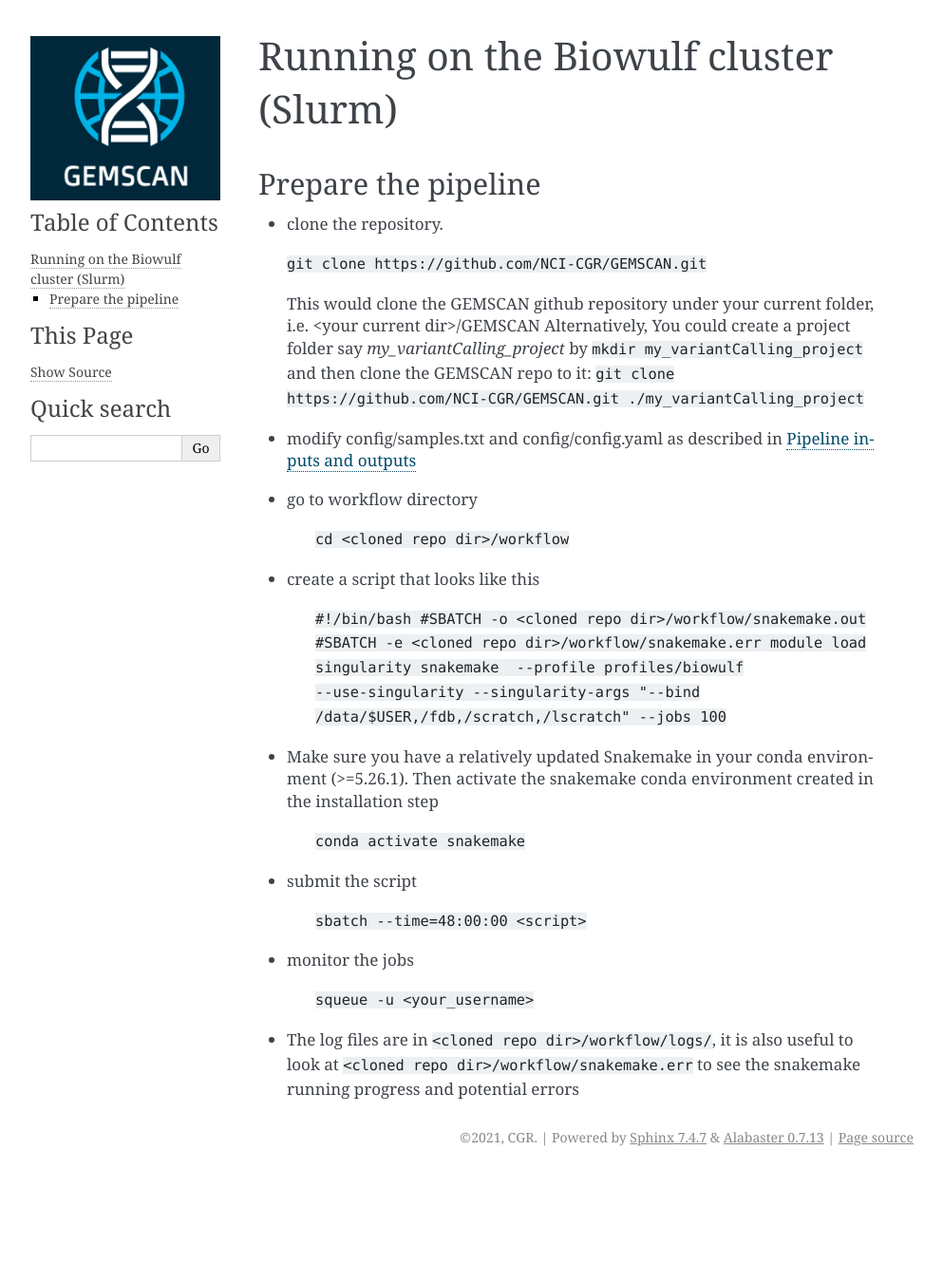
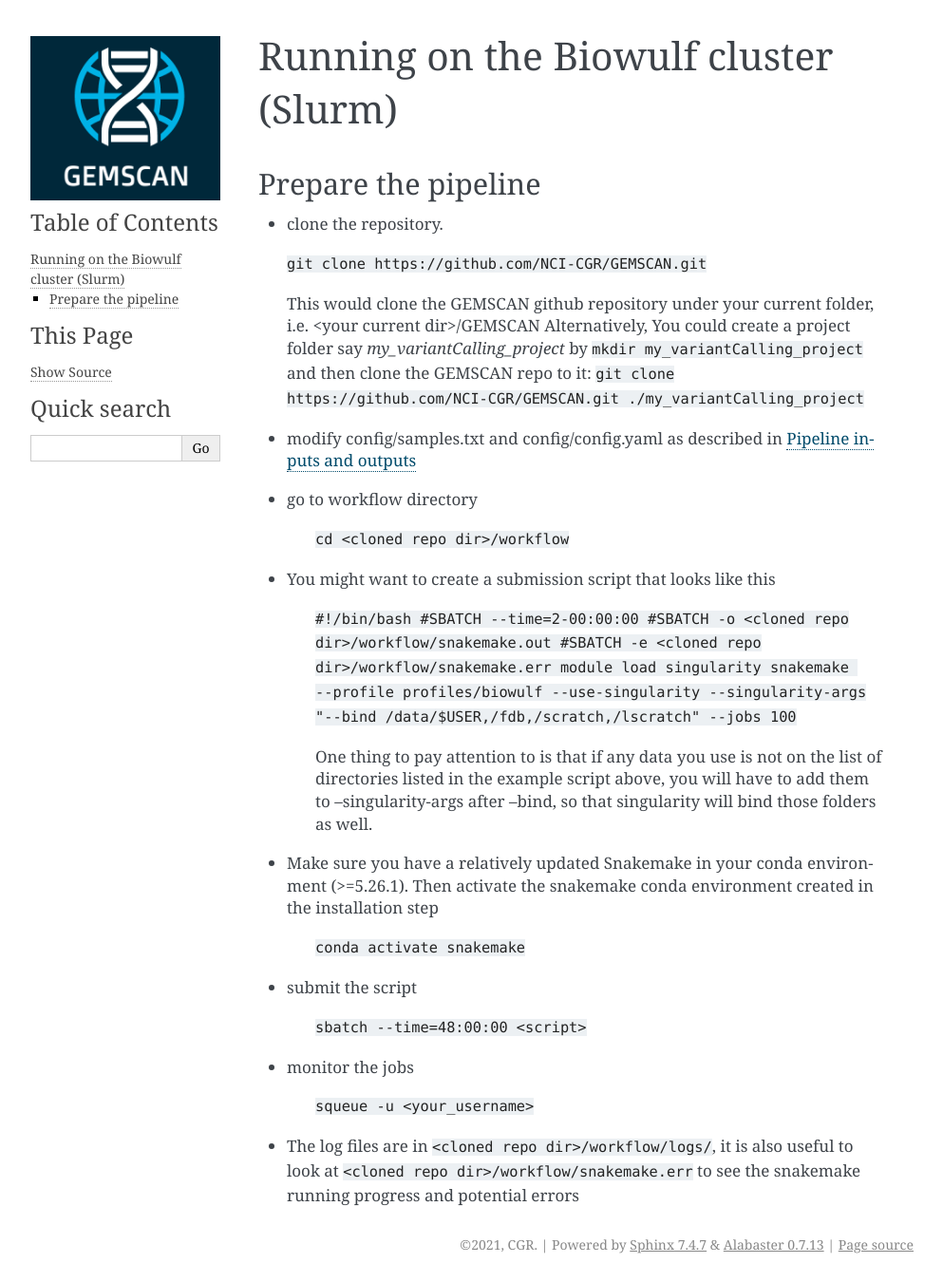
Before and after one commit to NCI-CGR/GEMSCAN, a Sphinx documentation site: the page built from docs/Running_on_NIH_Biowulf.rst, in a window 1280 px wide. Shown: the whole page at 95% size, without its empty margins (148-1141 px from the left). Built offline with Sphinx 7.4.7, drawn with Linux system fonts in a browser that asks for light colours; before the commit the page ends 1237 px from its top, so only the background shows below that.

Commit message:
added bind additional folder

```diff
--- a/docs/Running_on_NIH_Biowulf.rst
+++ b/docs/Running_on_NIH_Biowulf.rst
@@ -22,13 +22,16 @@ Prepare the pipeline
 
 	``cd <cloned repo dir>/workflow``
 
-- create a script that looks like this
+- You might want to create a submission script that looks like this
 
 	``#!/bin/bash
+	#SBATCH --time=2-00:00:00
 	#SBATCH -o <cloned repo dir>/workflow/snakemake.out
 	#SBATCH -e <cloned repo dir>/workflow/snakemake.err
 	module load singularity
 	snakemake  --profile profiles/biowulf --use-singularity --singularity-args "--bind /data/$USER,/fdb,/scratch,/lscratch" --jobs 100``
+
+	One thing to pay attention to is that if any data you use is not on the list of directories listed in the example script above, you will have to add them to --singularity-args after --bind, so that singularity will bind those folders as well.
 
 - Make sure you have a relatively updated Snakemake in your conda environment (>=5.26.1).  Then activate the snakemake conda environment created in the installation step
 
```
